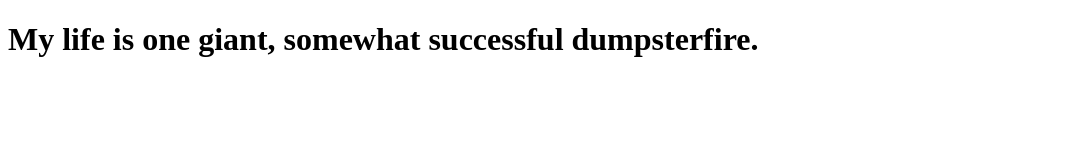
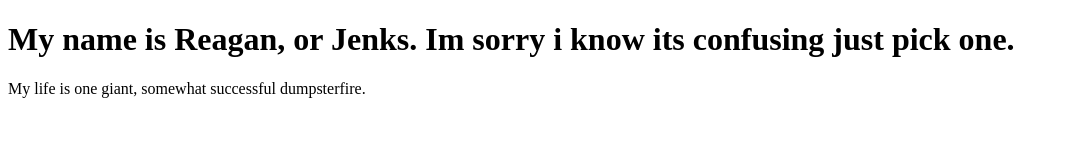
Before and after one commit to ReaganNewberry/ImAlwaysLateForEverythign, a plain HTML site: page index.html in a window 1280 px wide. Shown: the whole page, without its empty margins (0-1068 px from the left). Drawn offline with Linux system fonts and the light colour scheme.

Commit message:
Update index.html

```diff
--- a/index.html
+++ b/index.html
@@ -1,5 +1,7 @@
 <!DOCTYPE html>
 <html>
-  <My name is Reagan, or Jenks. I know thats confusing.>
-    <h1>My life is one giant, somewhat successful dumpsterfire.</h1>
+<body>
+    <h1>My name is Reagan, or Jenks. Im sorry i know its confusing just pick one.</h1>
+  <p>My life is one giant, somewhat successful dumpsterfire.</p>
+  </body>
 </html>
```
